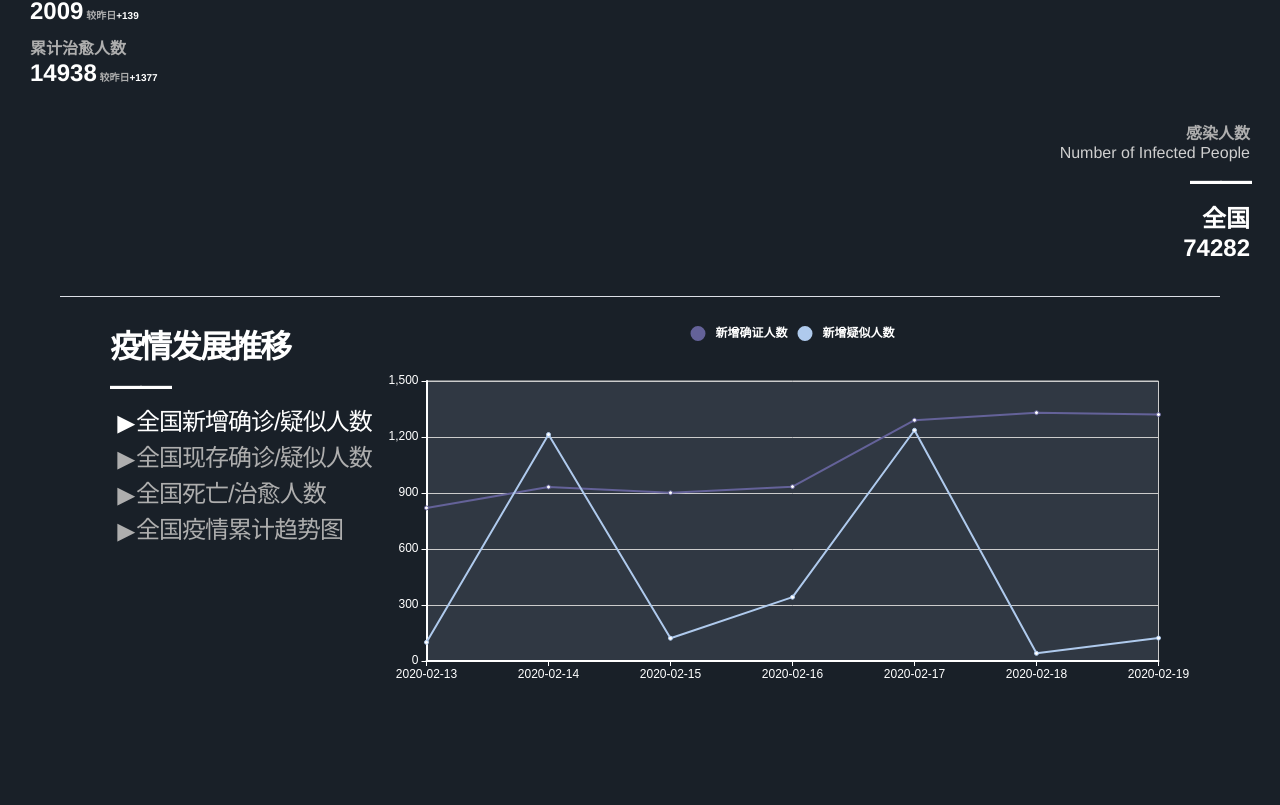
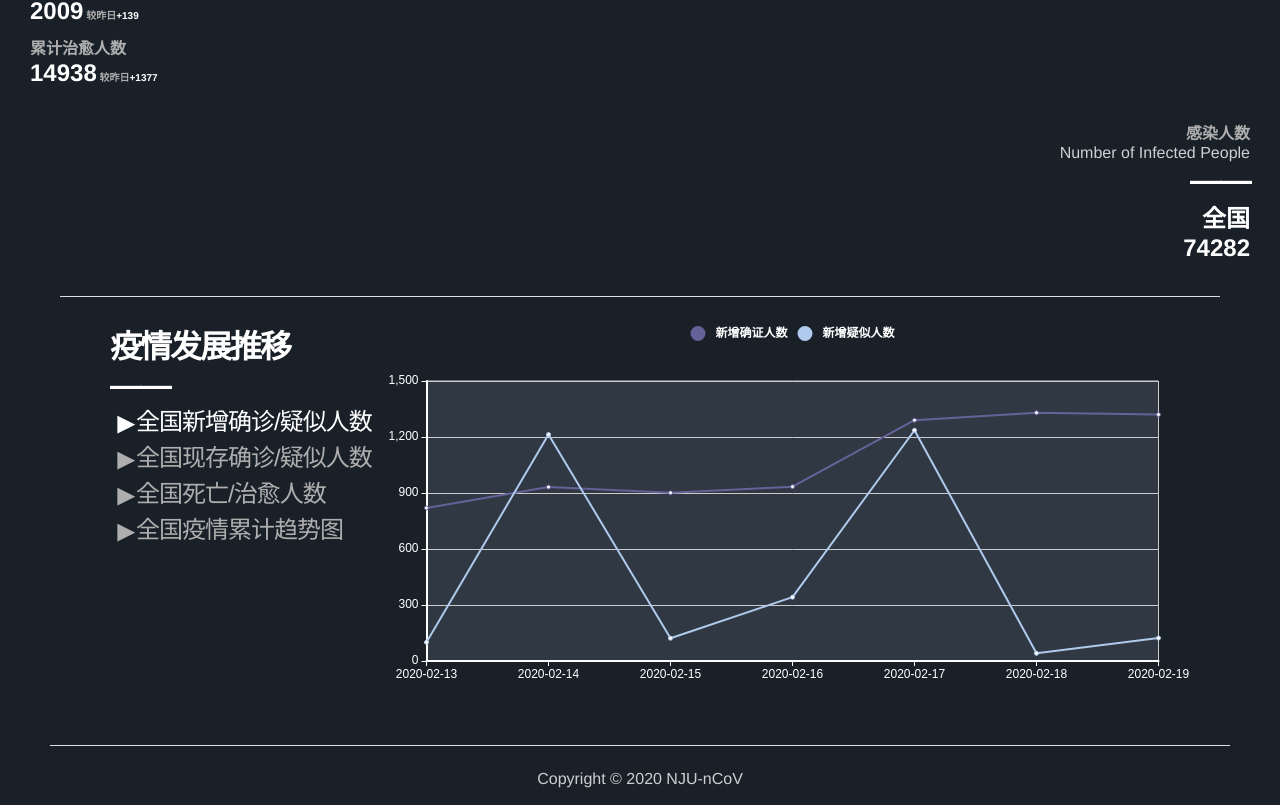
Before and after one commit to Island0214/NJU-nCoV, a Vue app in the folder ncov-front/: page /#/epidemic in a window 1280 px wide. Shown: the part 452-1257 px from the top of the page. Before the commit the page ends 1173 px from the top, so only its background shows below. Built offline with nearby package versions, Linux system fonts and the light colour scheme.

Commit message:
<feat>: <add Footer Component>

```diff
--- /dev/null
+++ b/ncov-front/src/components/Footer.vue
@@ -0,0 +1,18 @@
+<template>
+    <div>
+        <el-footer>
+            <el-divider style="margin-top: 0"></el-divider>
+            <p>Copyright © 2020 NJU-nCoV</p>
+        </el-footer>
+    </div>
+</template>
+
+<script>
+    export default {
+        name: "Footer"
+    }
+</script>
+
+<style scoped>
+
+</style>
--- a/ncov-front/src/element-variables.scss
+++ b/ncov-front/src/element-variables.scss
@@ -3,7 +3,7 @@ Write your variables here. All available variables can be
 found in element-ui/packages/theme-chalk/src/common/var.scss.
 For example, to overwrite the theme color:
 */
-$--color-primary: teal;
+$--color-primary: #5f7685;
 
 /* icon font path, required */
 $--font-path: '~element-ui/lib/theme-chalk/fonts';
--- a/ncov-front/src/router/index.js
+++ b/ncov-front/src/router/index.js
@@ -39,16 +39,6 @@ const routes = [
         component: Info
     },
     {
-        path: '/',
-        name: 'Home',
-        component: Home
-    },
-    {
-        path: '/requestSarsData',
-        name: 'RequestSarsData',
-        component: RequestSarsData
-    },
-    {
         path: '/epidemic',
         name: 'Epidemic',
         component: Epidemic
--- a/ncov-front/src/views/Epidemic.vue
+++ b/ncov-front/src/views/Epidemic.vue
@@ -38,9 +38,8 @@
                 </el-row>
             </div>
         </div>
-        <div class="divider-wrapper">
+        <div class="divider-wrapper" style="margin-top: -9vh">
             <el-divider></el-divider>
-
         </div>
         <div class="tables-wrapper">
             <el-row>
@@ -59,20 +58,24 @@
                 </el-col>
             </el-row>
         </div>
+        <!--<el-divider></el-divider>-->
+        <Footer></Footer>
     </div>
 </template>
 
 <script>
     import echarts from "echarts";
     import '../../node_modules/echarts/map/js/china.js'
-    import LineChart from '../components/LineChart.vue'
-    import StackAreaChart from '../components/StackAreaChart.vue'
+    import LineChart from '../components/charts/LineChart.vue'
+    import StackAreaChart from '../components/charts/StackAreaChart.vue'
+    import Footer from '../components/Footer.vue'
 
     export default {
         name: "Epidemic",
         components: {
             LineChart,
-            StackAreaChart
+            StackAreaChart,
+            Footer
         },
         data() {
             return {
@@ -300,7 +303,7 @@
     }
 
     .divider-wrapper {
-        margin: -9vh 30px 0 30px;
+        margin: 0 30px;
     }
 
     .select-wrapper {
```
Also changed, not shown: ncov-front/src/components/charts/LineChart.vue (renamed from ncov-front/src/components/LineChart.vue), ncov-front/src/components/charts/StackAreaChart.vue (renamed from ncov-front/src/components/StackAreaChart.vue). Lines whose indentation alone changed are shown as unchanged.
